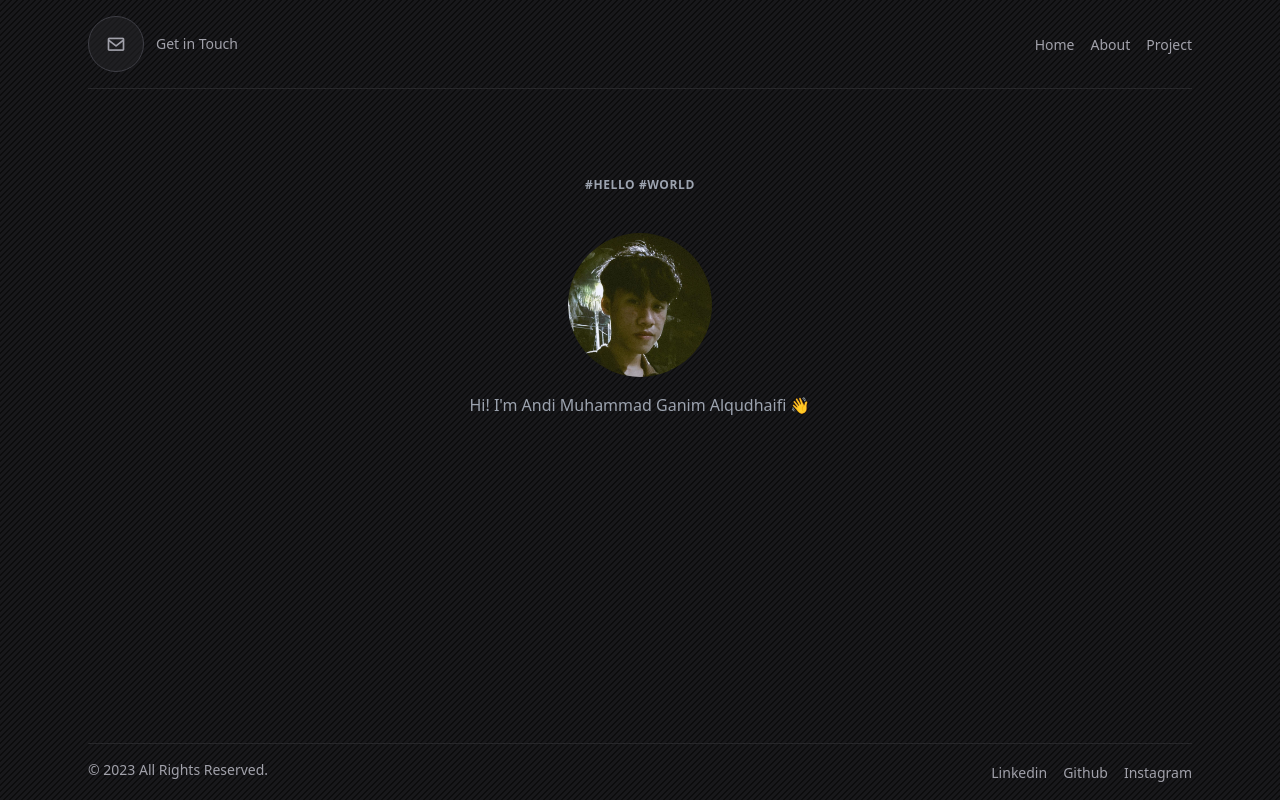
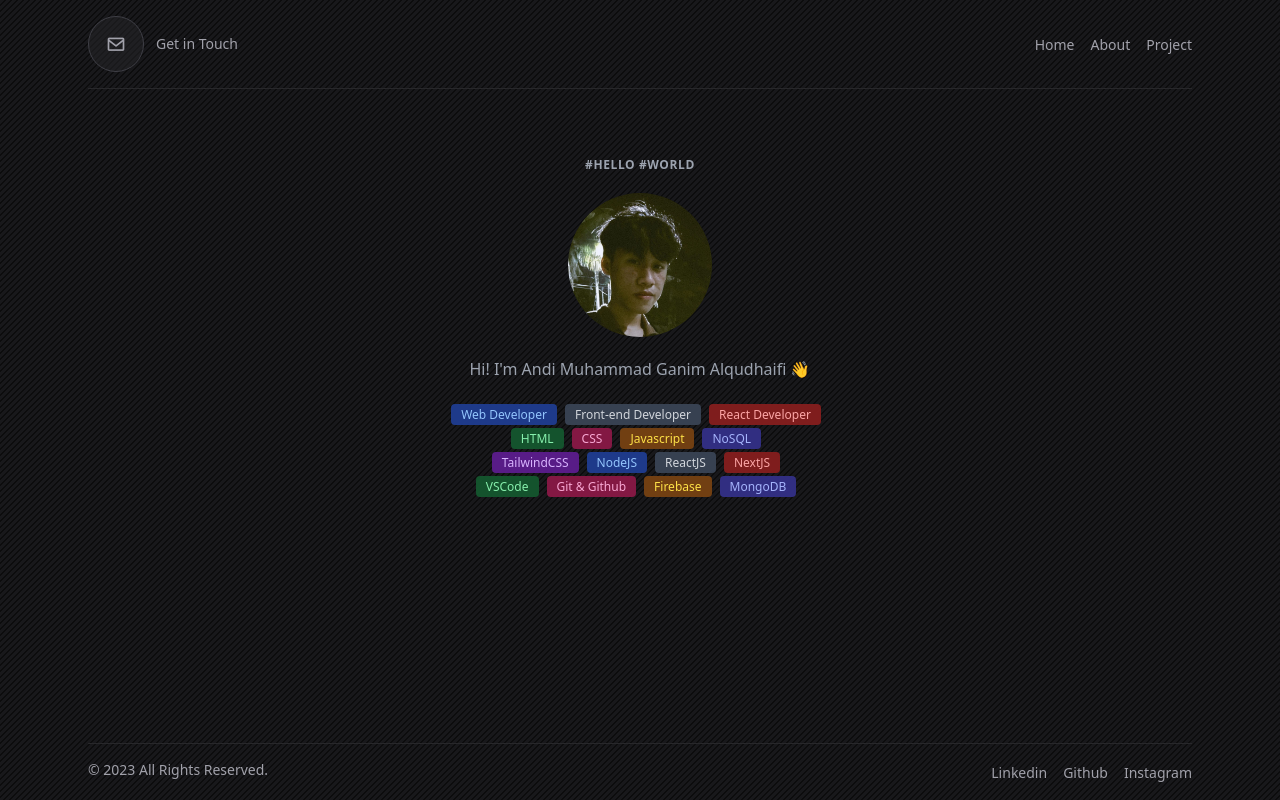
Before and after one commit to ganimalqudhaifi/personal-web, a Next.js app: page / in a window 1280 px wide. Built offline with nearby package versions, Linux system fonts and the light colour scheme.

Commit message:
feat(home_page): add badge for information

```diff
--- a/pages/index.jsx
+++ b/pages/index.jsx
@@ -6,10 +6,9 @@ export default function Index() {
     <>
       <WebLayout>
         <div>
-          <div className="m-6 space-y-5">
-            <div className="flex-col text-gray-400">
+          <div className="text-gray-400">
             <div className="text-center">
-                <p className="my-10 text-xs font-semibold tracking-wider uppercase">
+              <p className="my-5 text-xs font-semibold tracking-wider uppercase">
                 #Hello #World
               </p>
             </div>
@@ -19,9 +18,65 @@ export default function Index() {
                 <Image width={200} height={200} src="/profile5.jpeg" alt="" />
               </div>
             </div>
-              <p className="text-center mt-4">
+
+            <p className="text-center mt-5">
               Hi! I&apos;m Andi Muhammad Ganim Alqudhaifi 👋
             </p>
+
+            <div className="text-center mt-5">
+              <div>
+                <span className="text-xs font-medium mr-2 px-2.5 py-0.5 rounded bg-blue-900 text-blue-300">
+                  Web Developer
+                </span>
+                <span className="text-xs font-medium mr-2 px-2.5 py-0.5 rounded bg-gray-700 text-gray-300">
+                  Front-end Developer
+                </span>
+                <span className="text-xs font-medium mr-2 px-2.5 py-0.5 rounded bg-red-900 text-red-300">
+                  React Developer
+                </span>
+              </div>
+              <div>
+                <span className="text-xs font-medium mr-2 px-2.5 py-0.5 rounded bg-green-900 text-green-300">
+                  HTML
+                </span>
+                <span className="text-xs font-medium mr-2 px-2.5 py-0.5 rounded bg-pink-900 text-pink-300">
+                  CSS
+                </span>
+                <span className="text-xs font-medium mr-2 px-2.5 py-0.5 rounded bg-yellow-900 text-yellow-300">
+                  Javascript
+                </span>
+                <span className="text-xs font-medium mr-2 px-2.5 py-0.5 rounded bg-indigo-900 text-indigo-300">
+                  NoSQL
+                </span>
+              </div>
+              <div>
+                <span className="text-xs font-medium mr-2 px-2.5 py-0.5 rounded bg-purple-900 text-purple-300">
+                  TailwindCSS
+                </span>
+                <span className="text-xs font-medium mr-2 px-2.5 py-0.5 rounded bg-blue-900 text-blue-300">
+                  NodeJS
+                </span>
+                <span className="text-xs font-medium mr-2 px-2.5 py-0.5 rounded bg-gray-700 text-gray-300">
+                  ReactJS
+                </span>
+                <span className="text-xs font-medium mr-2 px-2.5 py-0.5 rounded bg-red-900 text-red-300">
+                  NextJS
+                </span>
+              </div>
+              <div>
+                <span className="text-xs font-medium mr-2 px-2.5 py-0.5 rounded bg-green-900 text-green-300">
+                  VSCode
+                </span>
+                <span className="text-xs font-medium mr-2 px-2.5 py-0.5 rounded bg-pink-900 text-pink-300">
+                  Git & Github
+                </span>
+                <span className="text-xs font-medium mr-2 px-2.5 py-0.5 rounded bg-yellow-900 text-yellow-300">
+                  Firebase
+                </span>
+                <span className="text-xs font-medium mr-2 px-2.5 py-0.5 rounded bg-indigo-900 text-indigo-300">
+                  MongoDB
+                </span>
+              </div>
             </div>
           </div>
         </div>
```
Lines whose indentation alone changed are shown as unchanged.
